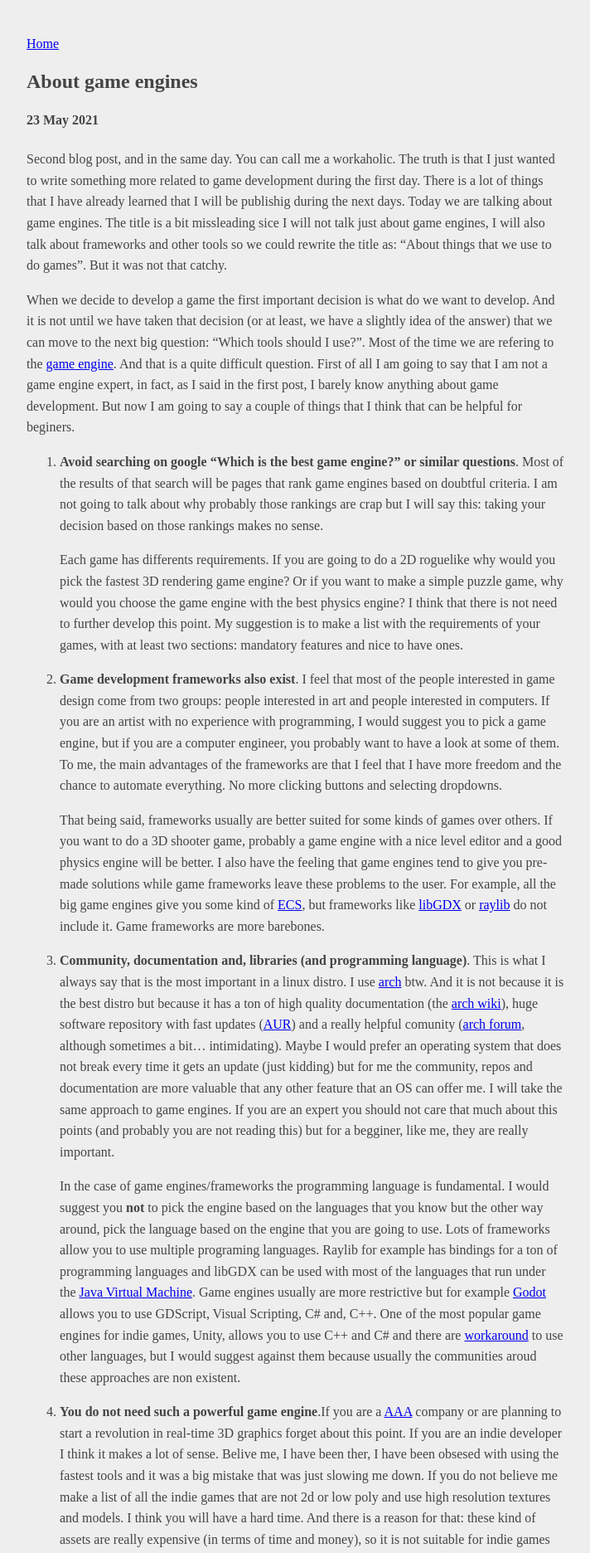
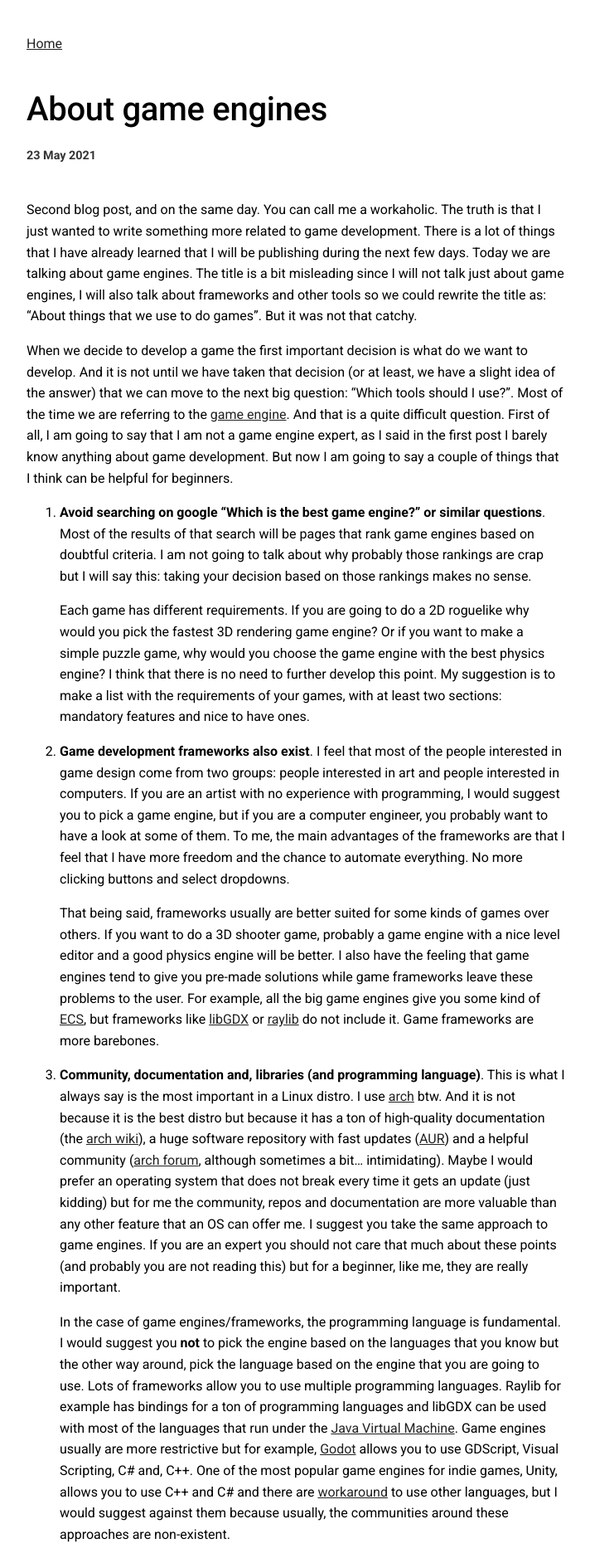
Before and after one commit to edoelas/agdb, a Jekyll site: the page built from _posts/2021-05-23-About-game-engines.md, in a window 1280 px wide. Shown: the top 1872 px of the page at 83% size, without its empty margins (283-995 px from the left). Built offline with Jekyll 4.4.1, drawn with Linux system fonts in a browser that asks for light colours; some of the changed text lies outside the part shown.

Commit message:
new styles

```diff
--- a/_layouts/layout.html
+++ b/_layouts/layout.html
@@ -25,7 +25,10 @@
       });
     </script>
     <script src="https://cdnjs.cloudflare.com/ajax/libs/mathjax/2.7.0/MathJax.js?config=TeX-AMS-MML_HTMLorMML" type="text/javascript"></script>
-    <!-- meta -->
+    <!-- Fonts -->
+    <link rel="preconnect" href="https://fonts.gstatic.com">
+      <!-- All styles have been aded for testing purposes -->
+    <link href="https://fonts.googleapis.com/css2?family=Roboto:ital,wght@0,100;0,300;0,400;0,500;0,700;0,900;1,100;1,300;1,400;1,500;1,700;1,900&display=swap" rel="stylesheet">    <!-- meta -->
     <meta http-equiv="Content-Type" content="text/html; charset=UTF-8" />
     <meta name="author" content="edoelas" />
     <title>{{ page.title }}</title>
--- a/_layouts/post.html
+++ b/_layouts/post.html
@@ -5,8 +5,8 @@ layout: layout
 <a class="dontprint" href="{{ site.baseurl }}">Home</a>
 <article class="content">
   <header>
-    <h1>{{ page.title}}</h1>
-    <h4>{{ page.date | date: "%e %B %Y" }}</h4>
+    <h2>{{ page.title}}</h2>
+    <h5>{{ page.date | date: "%e %B %Y" }}</h5>
   </header>
   {{ content }}
 </article>
--- a/_posts/2021-05-23-About-game-engines.md
+++ b/_posts/2021-05-23-About-game-engines.md
@@ -4,33 +4,31 @@ title: About game engines
 tags: Engine programming-language tool framework
 ---
 
-Second blog post, and in the same day. You can call me a workaholic. The truth is that I just wanted to write something more related to game development during the first day. There is a lot of things that I have already learned that I will be publishig during the next days. Today we are talking about game engines. The title is a bit missleading sice I will not talk just about game engines, I will also talk about frameworks and other tools so we could rewrite the title as: "About things that we use to do games". But it was not that catchy.
+Second blog post, and on the same day. You can call me a workaholic. The truth is that I just wanted to write something more related to game development. There is a lot of things that I have already learned that I will be publishing during the next few days. Today we are talking about game engines. The title is a bit misleading since I will not talk just about game engines, I will also talk about frameworks and other tools so we could rewrite the title as: "About things that we use to do games". But it was not that catchy.
 
-When we decide to develop a game the first important decision is what do we want to develop. And it is not until we have taken that decision (or at least, we have a slightly idea of the answer) that we can move to the next big question: "Which tools should I use?". Most of the time we are refering to the [game engine](https://en.wikipedia.org/wiki/Game_engine). And that is a quite difficult question. First of all I am going to say that I am not a game engine expert, in fact, as I said in the first post, I barely know anything about game development. But now I am going to say a couple of things that I think that can be helpful for beginers.
+When we decide to develop a game the first important decision is what do we want to develop. And it is not until we have taken that decision (or at least, we have a slight idea of the answer) that we can move to the next big question: "Which tools should I use?". Most of the time we are referring to the [game engine](https://en.wikipedia.org/wiki/Game_engine). And that is a quite difficult question. First of all, I am going to say that I am not a game engine expert, as I said in the first post I barely know anything about game development. But now I am going to say a couple of things that I think can be helpful for beginners.
 
 1. **Avoid searching on google "Which is the best game engine?" or similar questions**. Most of the results of that search will be pages that rank game engines based on doubtful criteria. I am not going to talk about why probably those rankings are crap but I will say this: taking your decision based on those rankings makes no sense.
 
-    Each game has differents requirements. If you are going to do a 2D roguelike why would you pick the fastest 3D rendering game engine? Or if you want to make a simple puzzle game, why would you choose the game engine with the best physics engine? I think that there is not need to further develop this point. My suggestion is to make a list with the requirements of your games, with at least two sections: mandatory features and nice to have ones.
+    Each game has different requirements. If you are going to do a 2D roguelike why would you pick the fastest 3D rendering game engine? Or if you want to make a simple puzzle game, why would you choose the game engine with the best physics engine? I think that there is no need to further develop this point. My suggestion is to make a list with the requirements of your games, with at least two sections: mandatory features and nice to have ones.
 
-2. **Game development frameworks also exist**. I feel that most of the people interested in game design come from two groups: people interested in art and people interested in computers. If you are an artist with no experience with programming, I would suggest you to pick a game engine, but if you are a computer engineer,  you probably want to have a look at some of them. To me, the main advantages of the frameworks are that I feel that I have more freedom and the chance to automate everything. No more clicking buttons and selecting dropdowns.
+2. **Game development frameworks also exist**. I feel that most of the people interested in game design come from two groups: people interested in art and people interested in computers. If you are an artist with no experience with programming, I would suggest you to pick a game engine, but if you are a computer engineer,  you probably want to have a look at some of them. To me, the main advantages of the frameworks are that I feel that I have more freedom and the chance to automate everything. No more clicking buttons and select dropdowns.
 
     That being said, frameworks usually are better suited for some kinds of games over others. If you want to do a 3D shooter game, probably a game engine with a nice level editor and a good physics engine will be better. I also have the feeling that game engines tend to give you pre-made solutions while game frameworks leave these problems to the user. For example, all the big game engines give you some kind of [ECS](https://en.wikipedia.org/wiki/Entity_component_system), but frameworks like [libGDX](https://libgdx.com/) or [raylib](https://www.raylib.com/index.html) do not include it. Game frameworks are more barebones.
 
-3. **Community, documentation and, libraries (and programming language)**. This is what I always say that is the most important in a linux distro. I use [arch](https://archlinux.org/) btw. And it is not because it is the best distro but because it has a ton of high quality documentation (the [arch wiki](https://wiki.archlinux.org/)), huge software repository with fast updates ([AUR](https://aur.archlinux.org/)) and a really helpful comunity ([arch forum](https://bbs.archlinux.org/), although sometimes a bit... intimidating). Maybe I would prefer an operating system that does not break every time it gets an update (just kidding) but for me the community, repos and documentation are more valuable that any other feature that an OS can offer me. I will take the same approach to game engines. If you are an expert you should not care that much about this points (and probably you are not reading this) but for a begginer, like me, they are really important.
+3. **Community, documentation and, libraries (and programming language)**. This is what I always say is the most important in a Linux distro. I use [arch](https://archlinux.org/) btw. And it is not because it is the best distro but because it has a ton of high-quality documentation (the [arch wiki](https://wiki.archlinux.org/)), a huge software repository with fast updates ([AUR](https://aur.archlinux.org/)) and a helpful community ([arch forum](https://bbs.archlinux.org/), although sometimes a bit... intimidating). Maybe I would prefer an operating system that does not break every time it gets an update (just kidding) but for me the community, repos and documentation are more valuable than any other feature that an OS can offer me. I suggest you take the same approach to game engines. If you are an expert you should not care that much about these points (and probably you are not reading this) but for a beginner, like me, they are really important.
 
-    In the case of game engines/frameworks the programming language is fundamental. I would suggest you **not** to pick the engine based on the languages that you know but the other way around, pick the language based on the engine that you are going to use. Lots of frameworks allow you to use multiple programing languages. Raylib for example has bindings for a ton of programming languages and libGDX can be used with most of the languages that run under the [Java Virtual Machine](https://en.wikipedia.org/wiki/Java_virtual_machine). Game engines usually are more restrictive but for example [Godot](https://godotengine.org/) allows you to use GDScript, Visual Scripting, C# and, C++. One of the most popular game engines for indie games, Unity, allows you to use C++ and C# and there are [workaround](https://www.reddit.com/r/golang/comments/kqg7pl/unitygolang_using_golang_as_a_scripting_engine/) to use other languages, but I would suggest against them because usually the communities aroud these approaches are non existent.
+    In the case of game engines/frameworks, the programming language is fundamental. I would suggest you **not** to pick the engine based on the languages that you know but the other way around, pick the language based on the engine that you are going to use. Lots of frameworks allow you to use multiple programming languages. Raylib for example has bindings for a ton of programming languages and libGDX can be used with most of the languages that run under the [Java Virtual Machine](https://en.wikipedia.org/wiki/Java_virtual_machine). Game engines usually are more restrictive but for example, [Godot](https://godotengine.org/) allows you to use GDScript, Visual Scripting, C# and, C++. One of the most popular game engines for indie games, Unity, allows you to use C++ and C# and there are [workaround](https://www.reddit.com/r/golang/comments/kqg7pl/unitygolang_using_golang_as_a_scripting_engine/) to use other languages, but I would suggest against them because usually, the communities around these approaches are non-existent.
 
-4. **You do not need such a powerful game engine**.If you are a [AAA](https://en.wikipedia.org/wiki/AAA_(video_game_industry)) company or are planning to start a revolution in real-time 3D graphics forget about this point. If you are an indie developer I think it makes a lot of sense. Belive me, I have been ther, I have been obsesed with using the fastest tools and it was a big mistake that was just slowing me down. If you do not believe me make a list of all the indie games that are not 2d or low poly and use high resolution textures and models. I think you will have a hard time. And there is a reason for that: these kind of assets are really expensive (in terms of time and money), so it is not suitable for indie games where the budget is a big constraint. I am not saying that you should not pay attention to how fast is a game engine when picking one, I am just saying that please do not become obsed like I did with efficiency. Computers nowadays are incredibly powerful and these kind of super fast tools are harder to master. Try to do anything with C and OpenGL and you will understand why.
+4. **You do not need such a powerful game engine**.If you are a [AAA](https://en.wikipedia.org/wiki/AAA_(video_game_industry)) company or are planning to start a revolution in real-time 3D graphics forget about this point. If you are an indie developer I think it makes a lot of sense. Believe me, I have been there, I have been obsessed with using the fastest tools and it was a big mistake that was just slowing me down. If you do not believe me make a list of all the indie games that are not 2d or low poly and use high-resolution textures and models. I think you will have a hard time. And there is a reason for that: these kind of assets are really expensive (in terms of time and money), so it is not suitable for indie games where the budget is a big constraint. I am not saying that you should not pay attention to how fast is a game engine when picking one, I am just saying that please do not become obsessed as I did with efficiency. Computers nowadays are incredibly powerful and these kind of super-fast tools are harder to master. Try to do anything with C and OpenGL and you will understand why.
 
-
-
-With this post I was not trying to cover all the important points when picking a game engine but just some that I have seen overlooked on the internet. I hope that this has been useful or at least interesting. Now I am going to leave some resources that came to my mind while writing this.
+With this post, I was not trying to cover all the important points when picking a game engine but just some that I have seen overlooked on the internet. I hope that this has been useful or at least interesting. Now I am going to leave some resources that came to my mind while writing this.
 
 - **[Gamefromscratch](https://www.youtube.com/user/gamefromscratch) YouTube channel**. Mostly reviews of tools and resources for game development.
 
-- **[The Cherno](https://www.youtube.com/user/TheChernoProject) YouTube channel**. A madlad that is creating his own game engine. Advanced but really interesting. Also incredibly long.
+- **[The Cherno](https://www.youtube.com/user/TheChernoProject) YouTube channel**. A madlad that is creating his own game engine. Advanced but interesting. Also incredibly long.
 
-- **[Learn OpenGL](https://learnopengl.com/) website**. A really nice OpenGL guide for advanced begginers.
+- **[Learn OpenGL](https://learnopengl.com/) website**. A really nice OpenGL guide for advanced beginners.
 
 - **[Why is every indie game made with Pixel Art?](https://www.youtube.com/watch?v=m48xthwkpI0) video from [Out of Sight](https://www.youtube.com/channel/)**. A really interesting video about why pixel art is so popular in indie games.
 
--- a/assets/css/BMFW.css
+++ b/assets/css/BMFW.css
@@ -1,11 +1,17 @@
+:root {
+  --black: rgba(0,0,0,1);
+  --gray: rgba(0,0,0,0.80);
+  /*--black: rgba(0,0,0,0.74);
+  --gray: rgba(0,0,0,0.60);*/
+  --white: rgba(255,255,255,1);
+}
+
+
 body{
-  color: #444;
-  background-color: #EEE;
+  background-color: var(--white);
   padding: 0px;
   margin: 40px auto;
   max-width: 650px;
-  line-height: 1.6em;
-  font-size: 16px;
 }
 
 img {
@@ -15,7 +21,90 @@ img {
   width: 100%;
 }
 
+
+h1{ /*Web title*/
+  font-family: 'Roboto', sans-serif;
+  color: var(--black);
+  font-size: 3.5rem;
+  font-weight: 500;
+  font-style: normal;
+  line-height: 4.125rem;
+  letter-spacing: -.01875rem;
+  font-variant-ligatures: none;
+  text-rendering: optimizeLegibility;
+}
+
+
+h2{ /*Post / section title*/
+  font-family: 'Roboto', sans-serif;
+  color: var(--black);
+  font-size: 2.5rem;
+  font-weight: 500;
+  font-style: normal;
+  line-height: 4.125rem;
+  letter-spacing: -.01875rem;
+  font-variant-ligatures: none;
+  text-rendering: optimizeLegibility;
+  margin-bottom: 10px;
+}
+
+h3{ /*Level 1 title*/
+  font-family: 'Roboto', sans-serif;
+  color: var(--black);
+  font-size:  1.4rem;
+  font-weight: 700;
+}
+
+h4{ /*Level 2 title*/
+  font-family: 'Roboto', sans-serif;
+  color: var(--black);
+  font-size: 1.2rem;
+  font-weight: 500;
+}
+
+h5{ /*Level 1 subtitle*/
+  font-family: 'Roboto', sans-serif;
+  color: var(--gray);
+  font-size: 0.9rem;
+  margin-block-start: 0em;
+  font-weight: 700;
+  margin-bottom: 40px;
+}
+
+h6{ /*Level 2 subtitle*/
+  font-family: 'Roboto', sans-serif;
+  color: var(--gray);
+  font-size: 0.8rem;
+  margin-block-start: 0em;
+  font-weight: 400;
+}
+
+body{
+  color: var(--black);
+  font-size: 1em;
+  line-height: 1.6em;
+  font-family: 'Roboto', sans-serif;
+
+}
+
+a:link, a:visited {
+  color: rgba(0,0,0,0.87);
+}
+a:hover, a:active {
+  text-decoration: none;
+}
+
+::placeholder {
+  color: var(--gray);
+}
+
+input{
+  border-width: 0px 0px 1px 0px;
+  outline: none;
+}
+
 .date{ float:right; }
+
 
 @media print {
   .dontprint{ display: none; }
```
Also changed, not shown: _posts/2021-05-23-Blog-presentation.md (+5 -6 lines), index.html (+5 -4 lines), assets/media/blog-update/markdown_examples.png (added), assets/media/blog-update/old_post.png (added), assets/media/blog-update/v1.png (added), assets/media/blog-update/v2.1.png (added).
